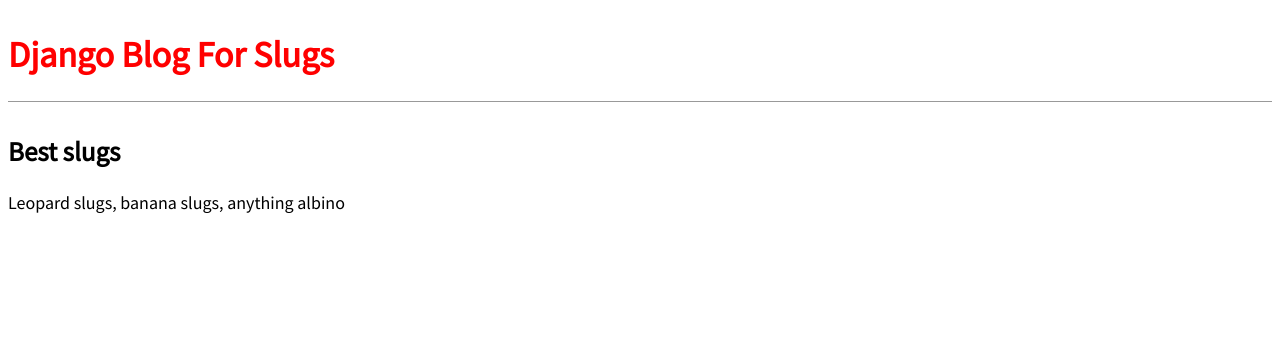
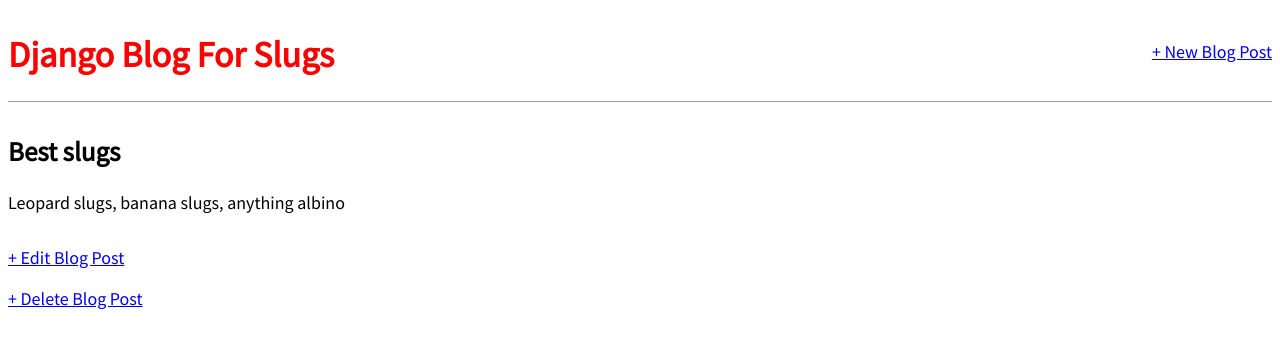
Before and after one commit to codeslug/blog, a Django app: page /post/1/ in a window 1280 px wide. Shown: the top 348 px of the page. Run offline with Django 3.2, Linux system fonts and the light colour scheme; data comes from the database, SQL or seed files in the repository; both versions use the stored data as it was after the commit.

Commit message:
added editing, updating and deleting posts

```diff
--- a/blog/models.py
+++ b/blog/models.py
@@ -1,4 +1,5 @@
 from django.db import models
+from django.urls import reverse
 
 class Post(models.Model):
 	title = models.CharField(max_length=200)
@@ -10,3 +11,6 @@
 
 	def __str__(self):
 		return self.title
+
+	def get_absolute_url(self):
+		return reverse("post_detail", args=[str(self.id)])
--- a/blog/urls.py
+++ b/blog/urls.py
@@ -1,7 +1,16 @@
 from django.urls import path
-from .views import BlogListView, BlogDetailView
+from .views import (
+	BlogListView,
+	BlogDetailView,
+	BlogCreateView,
+	BlogUpdateView,
+	BlogDeleteView,
+)
 
 urlpatterns = [
+	path("post/<int:pk>/delete/", BlogDeleteView.as_view(), name="post_delete"),
+	path("post/<int:pk>/edit/", BlogUpdateView.as_view(), name="post_edit"),
+	path("post/new/", BlogCreateView.as_view(), name="post_new"),
 	path("post/<int:pk>/", BlogDetailView.as_view(), name="post_detail"),
 	path("", BlogListView.as_view(), name="home"),
 ]
--- a/blog/views.py
+++ b/blog/views.py
@@ -1,5 +1,8 @@
 # from django.shortcuts import render
 from django.views.generic import ListView, DetailView
+from django.views.generic.edit import CreateView, UpdateView, DeleteView
+from django.urls import reverse_lazy
+
 from .models import Post
 
 class BlogListView(ListView):
@@ -9,3 +12,18 @@
 class BlogDetailView(DetailView):
 	model = Post
 	template_name = "post_detail.html"
+
+class BlogCreateView(CreateView):
+	model = Post
+	template_name = "post_new.html"
+	fields = ["title", "author", "body"]
+
+class BlogUpdateView(UpdateView):
+	model = Post
+	template_name = "post_edit.html"
+	fields = ["title", "body"]
+
+class BlogDeleteView(DeleteView):
+	model = Post
+	template_name = "post_delete.html"
+	success_url = reverse_lazy("home")
--- a/templates/base.html
+++ b/templates/base.html
@@ -8,7 +8,12 @@
 
 	<body>
 		<header>
-			<h1><a href="{% url "home" %}">Django Blog For Slugs</a></h1>
+			<div class="nav-left">
+				<h1><a href="{% url "home" %}">Django Blog For Slugs</a></h1>
+			</div>
+			<div class="nav-right">
+				<a href="{% url "post_new" %}">+ New Blog Post</a>
+			</div>
 		</header>
 		<div>
 			{% block content %}
--- a/templates/post_detail.html
+++ b/templates/post_detail.html
@@ -7,4 +7,7 @@
 		<p>{{ object.body }}</p>
 	</div>
 
+	<p><a href="{% url "post_edit" post.pk %}">+ Edit Blog Post</a></p>
+	<p><a href="{% url "post_delete" post.pk %}">+ Delete Blog Post</a></p>
+
 {% endblock content %}
```
Also changed, not shown: blog/tests.py (+23 -0 lines), templates/post_delete.html (added, +9 -0 lines), templates/post_edit.html (added, +10 -0 lines), templates/post_new.html (added, +9 -0 lines), db.sqlite3.
